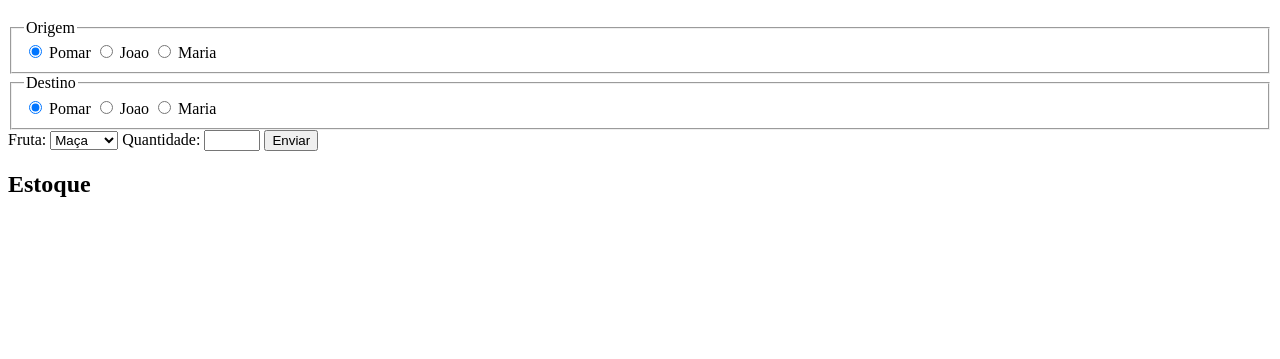
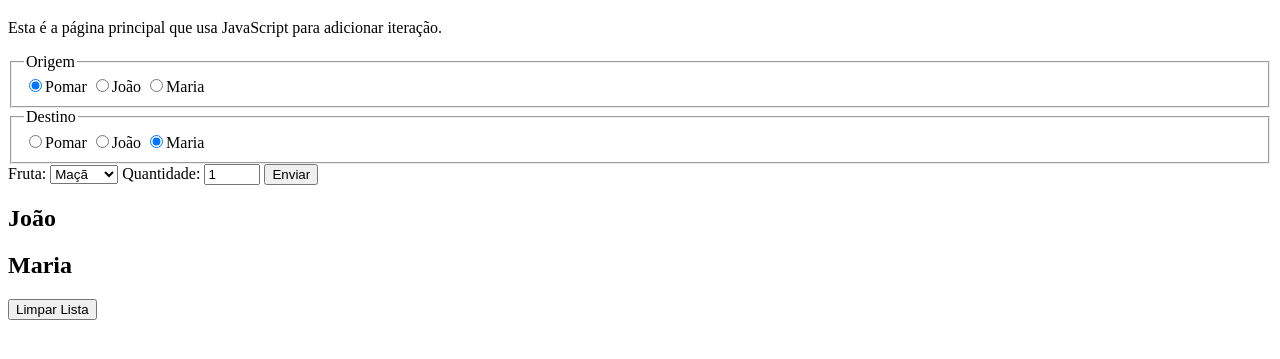
Before and after one commit to ufjf-dcc202/ufjf-dcc202-2023-3-a-atv12-Miguel-Dias-112, a website: page index.html in a window 1280 px wide. Shown: the part 61-420 px from the top of the page. Drawn offline with Linux system fonts and the light colour scheme.

Commit message:
html fixed

```diff
--- a/index.html
+++ b/index.html
@@ -11,61 +11,45 @@
         <h1>
             DCC202 - Atividade 12: Miguel Dias
         </h1>
+        <p>Esta é a página principal que usa JavaScript para adicionar iteração.</p>
         <section>
             <form name="entrada">
+
                 <fieldset>
                     <legend>Origem</legend>
-                        <label>
-                            <input checked type="radio" name="origem" value="pomar">
-                            Pomar
-                        </label>
-                        <label>
-                            <input type="radio" name="origem" value="joao">
-                            Joao
-                        </label>
-                        <label>
-                            <input type="radio" name="origem" value="maria">
-                            Maria
-                        </label>
+                    <label><input type="radio" name="origem" value="pomar" checked/>Pomar</label>
+                    <label><input type="radio" name="origem" value="joao"/>João</label>
+                    <label><input type="radio" name="origem" value="maria"/>Maria</label>
                 </fieldset>
+
                 <fieldset>
                     <legend>Destino</legend>
-
-                        <label>
-                            <input checked type="radio" name="destino" value="pomar">
-                            Pomar
-                        </label>
-                        <label>
-                            <input type="radio" name="destino" value="joao">
-                            Joao
-                        </label>
-                        <label>
-                            <input type="radio" name="destino" value="maria">
-                            Maria
-                        </label>
+                    <label><input type="radio" name="destino" value="pomar"/>Pomar</label>
+                    <label><input type="radio" name="destino" value="joao"/>João</label>
+                    <label><input type="radio" name="destino" value="maria" checked/>Maria</label>
                 </fieldset>
 
-
                 <label for="ifruta">Fruta:</label>
-                    <select name="fruta" id="ifruta">
-                        <option value="maca">Maça</option>
+                <select id="ifruta" name="fruta">
+                    <option value="maca">Maçã</option>
                     <option value="pera">Pera</option>
                     <option value="banana">Banana</option>
                     <option value="uva">Uva</option>
+                </select>
 
-                    </select>
                 <label for="iqtd">Quantidade:</label>
+                <input id="iqtd" type="number" name="quantidade" value="1" min="0" max="12" step="1"/>
 
-                    <input id="iqtd" type="number" name="quantidade" min="0" max="12" step="1">
-                    <button  type="submit">Enviar</button>
+                <button type="submit">Enviar</button>
             </form>
         </section>
-        <section>
-            <h2>Estoque</h2>
-            <ol id="olJoao"></ol>
-            <ol id="olMaria"></ol>
-
+        <section id="saida">
+            <h2>João</h2>
+            <ol id="joao"></ol>
+            <h2>Maria</h2>
+            <ol id="maria"></ol>
         </section>
+        <button id="botaoLimparLista" type="button">Limpar Lista</button>
     </main>
 </body>
 </html>
```
Lines whose indentation alone changed are shown as unchanged.
